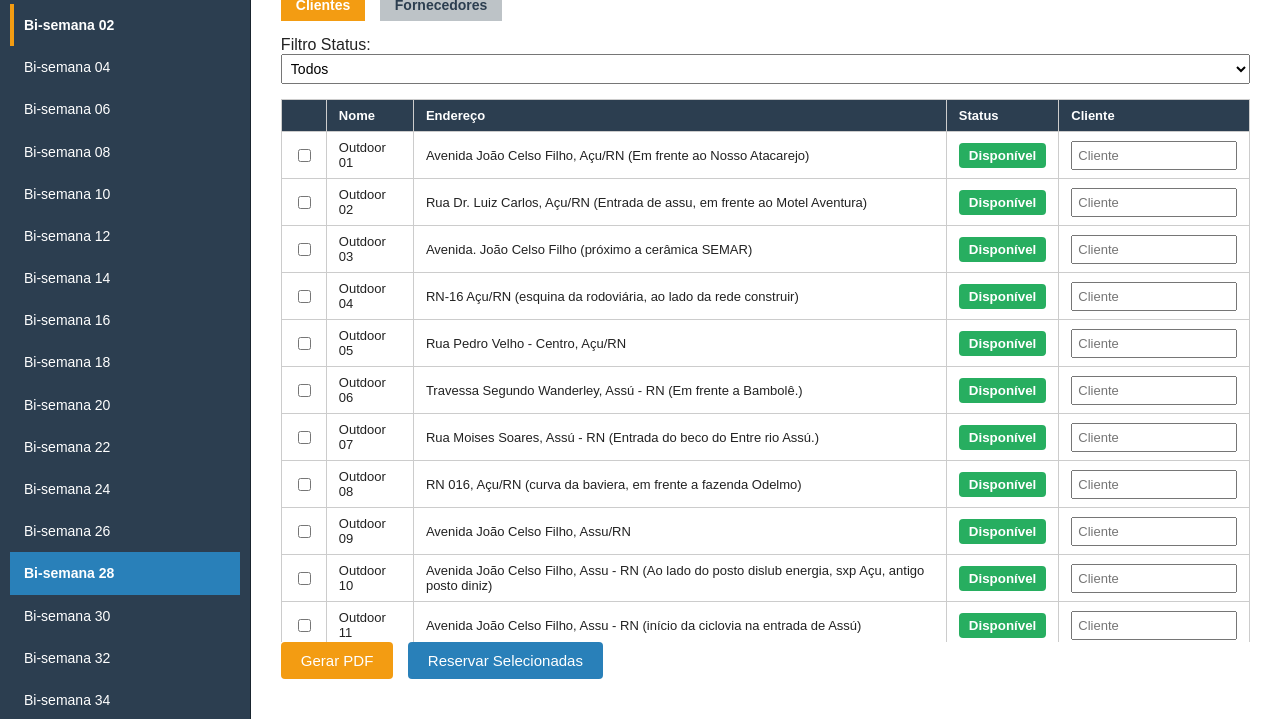
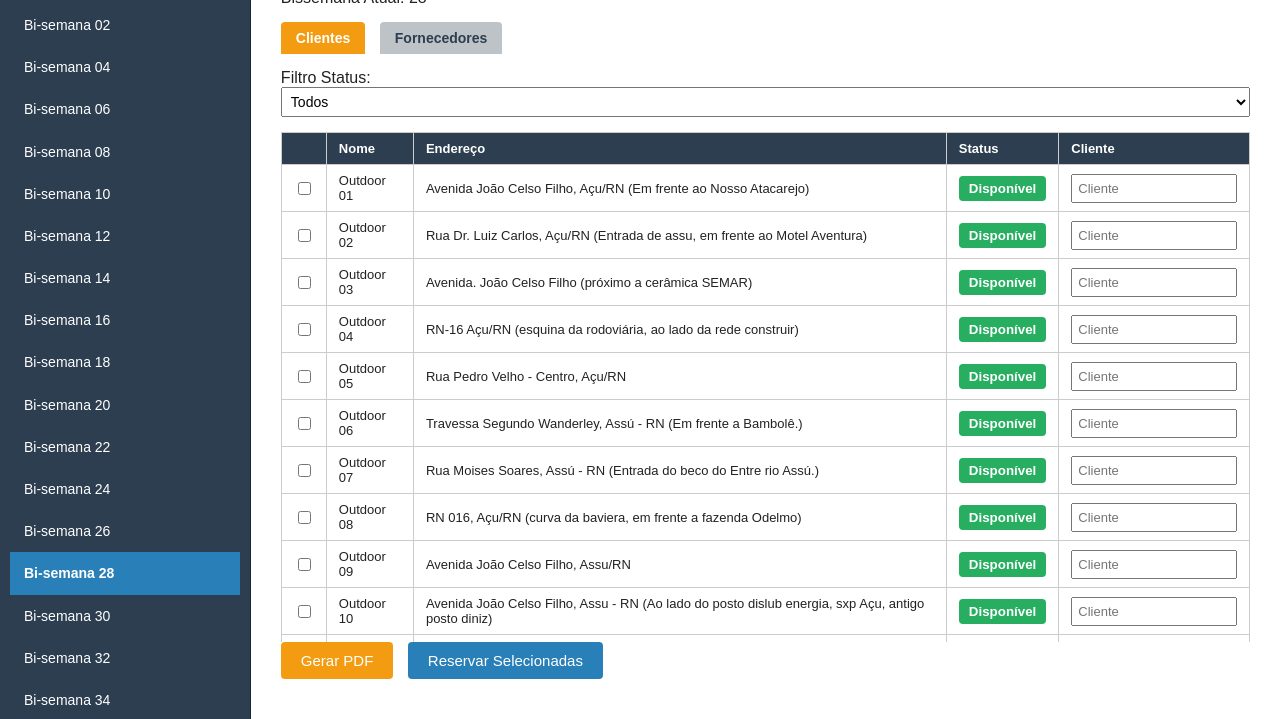
Before and after one commit to marketingdmout/Disponibilidade, a website: page painel-outdoors/public/index.html in a window 1280 px wide. Shown: the part 81-800 px from the top of the page. Drawn offline with Linux system fonts and the light colour scheme; no server answers.

Commit message:
Update index.html
corrigido

```diff
--- a/painel-outdoors/public/index.html
+++ b/painel-outdoors/public/index.html
@@ -9,7 +9,7 @@
     #sidebar { width: 280px; background: #2c3e50; color: white; padding-top: 20px; box-sizing: border-box; overflow-y: auto; border-right: 1px solid #1a252f; }
     #sidebar h2 { display: flex; align-items: center; justify-content: center; margin-bottom: 20px; font-weight: normal; font-size: 18px; }
     #bisemanas-list { list-style: none; padding: 0 10px; margin: 0; }
-    #bisemanas-list li { padding: 12px 10px; cursor: pointer; border-left: 4px solid transparent; user-select: none; transition: background 0.2s, border-color 0.2s; font-size: 14px; line-height: 1.3; white-space: normal; }
+    #bisemanas-list li { padding: 12px 10px; cursor: pointer; border-left: 4px solid transparent; user-select: none; transition: backgroundboj-0.2s, border-color 0.2s; font-size: 14px; line-height: 1.3; white-space: normal; }
     #bisemanas-list li:hover { background: #34495e; }
     #bisemanas-list li.active { background: #2c3e50; border-left-color: #f39c12; font-weight: bold; color: white; }
     #bisemanas-list li.current-bisemana { background-color: #2980b9; border-left-color: #2980b9; font-weight: bold; color: white; }
@@ -94,6 +94,7 @@
       <img src="logo.png" alt="Logo" style="height: 30px; margin-right: 10px; vertical-align: middle;">
       Controle de Outdoors
     </h1>
+    <div style="margin-bottom: 15px;">Bissemana Atual: <span id="bissemana-atual"></span></div>
     <div id="tabs">
       <button id="tab-clientes" class="active">Clientes</button>
       <button id="tab-fornecedores">Fornecedores</button>
@@ -112,11 +113,12 @@
   </div>
 <script>
 (async function(){
-  const bisemanas = Array.from({length:26}, (_,i) => String(2 + i*2).padStart(2,'0'));
+  const bisemanas = Array.from({length: 26}, (_, i) => String(2 + i*2).padStart(2, '0'));
   let statusData = {};
   let clientesData = {};
   let fornecedoresData = {};
   let outdoors = [];
+  let bisemanaSelecionada = biAtual();
 
   const bisemanasList = document.getElementById('bisemanas-list');
   const tablesContainer = document.getElementById('tables-container');
@@ -137,7 +139,6 @@
 
   let callbackConfirmar = null;
   let abaAtual = 'clientes';
-  let bisemanaSelecionada = bisemanas[0];
 
   async function isLoggedIn() {
     try {
@@ -156,25 +157,14 @@
     return li;
   }
 
-  function getISOWeekNumber(date) {
-  const target = new Date(date.valueOf());
-  const dayNr = (date.getDay() + 6) % 7; // segunda = 0, domingo = 6
-  target.setDate(target.getDate() - dayNr + 3);
-  const firstThursday = target.valueOf();
-  target.setMonth(0, 1);
-  if (target.getDay() !== 4) {
-    target.setMonth(0, 1 + ((4 - target.getDay()) + 7) % 7);
-  }
-  return 1 + Math.round((firstThursday - target) / (7 * 24 * 3600 * 1000));
-}
-
   function biAtual() {
     const hoje = new Date();
     const ano = hoje.getFullYear();
-  if (ano !== 2025) return bisemanas[0];
-  const semanaISO = getISOWeekNumber(hoje);
-  let bi = semanaISO % 2 === 0 ? semanaISO : semanaISO + 1;
-  if (bi > 52) bi = 52;
+    if (ano < 2025) return bisemanas[0];
+    if (ano > 2025) return bisemanas[bisemanas.length - 1];
+    const inicioCalendario = new Date(2024, 11, 30);
+    const diffDias = Math.floor((hoje - inicioCalendario) / (1000 * 60 * 60 * 24));
+    const bi = 2 + Math.floor(diffDias / 14) * 2;
     const biStr = String(bi).padStart(2, '0');
     return bisemanas.includes(biStr) ? biStr : bisemanas[bisemanas.length - 1];
   }
@@ -194,12 +184,25 @@ function biAtual() {
     }
   });
 
-  function atualizarAtivoSidebar(){
+  function atualizarAtivoSidebar() {
     [...bisemanasList.children].forEach(li => {
-      li.classList.remove('active');
+      li.classList.remove('active', 'current-bisemana');
       if (li.dataset.bisemana === bisemanaSelecionada) li.classList.add('active');
+      if (li.dataset.bisemana === biAtual()) li.classList.add('current-bisemana');
     });
+    document.getElementById('bissemana-atual').textContent = biAtual();
   }
+
+  function atualizarBissemanaAtual() {
+    const novaBissemana = biAtual();
+    if (novaBissemana !== bisemanaSelecionada) {
+      bisemanaSelecionada = novaBissemana;
+      atualizarAtivoSidebar();
+      renderizarTabela();
+    }
+  }
+
+  setInterval(atualizarBissemanaAtual, 60 * 1000);
 
   tabClientes.addEventListener('click', () => {
     abaAtual = 'clientes';
```
Lines whose indentation alone changed are shown as unchanged.
